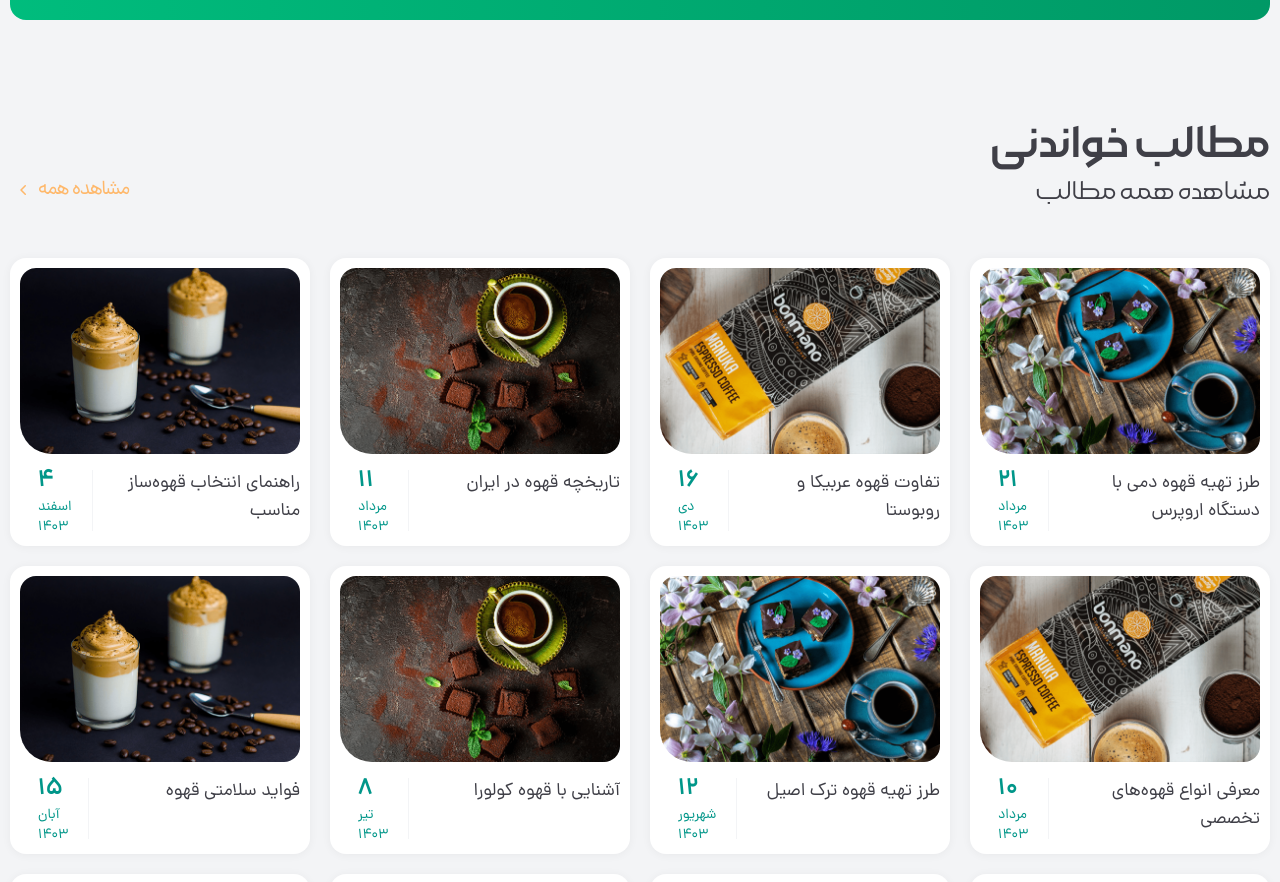
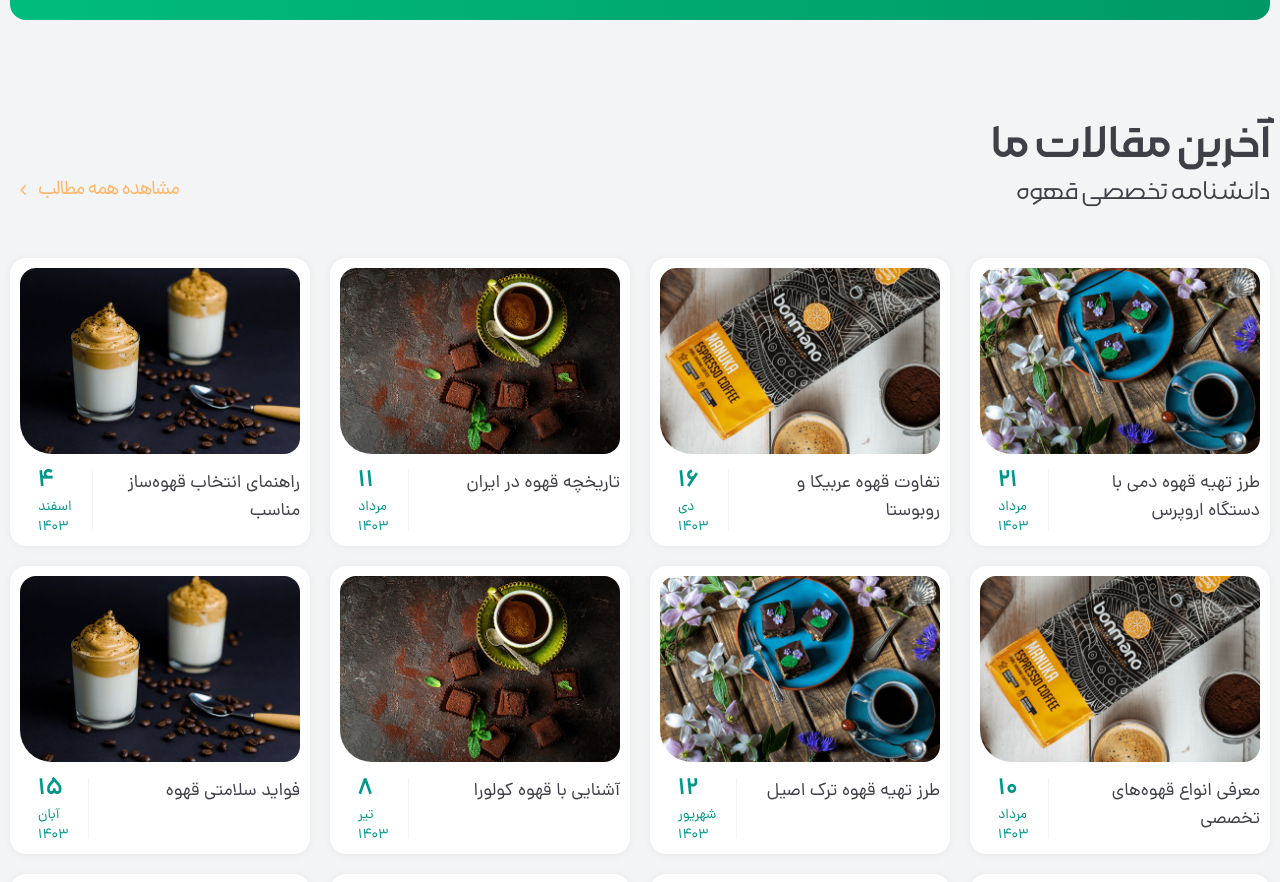
Before and after one commit to Devby-Ali/next-coffee, a Next.js app: page / in a window 1280 px wide. Shown: the part 4304-5186 px from the top of the page. Built offline with nearby package versions, Linux system fonts and the light colour scheme; data requests are answered from the project's data file.

Commit message:
Set Section Header Blogs template

```diff
--- a/src/components/Template/Blogs.tsx
+++ b/src/components/Template/Blogs.tsx
@@ -7,7 +7,12 @@ const Blogs = ({ blogsData }: blogsProps): React.JSX.Element => {
   return (
     <section className="blogs mb-8 md:mb-28">
       <div className="container">
-        <SectionHeader title="مطالب خواندنی" subTitle="مشاهده همه مطالب" btnTitle="مشاهده همه" btnHref='/blogs' />
+        <SectionHeader
+          title="آخرین مقالات ما"
+          subTitle="دانشنامه تخصصی قهوه"
+          btnTitle="مشاهده همه مطالب"
+          btnHref="/blogs"
+        />
         {/* <!-- Section Content --> */}
         <div className="grid grid-cols-1 sm:grid-cols-3 lg:grid-cols-4 gap-3.5 md:gap-5">
           {blogsData.map((blog) => (
```
